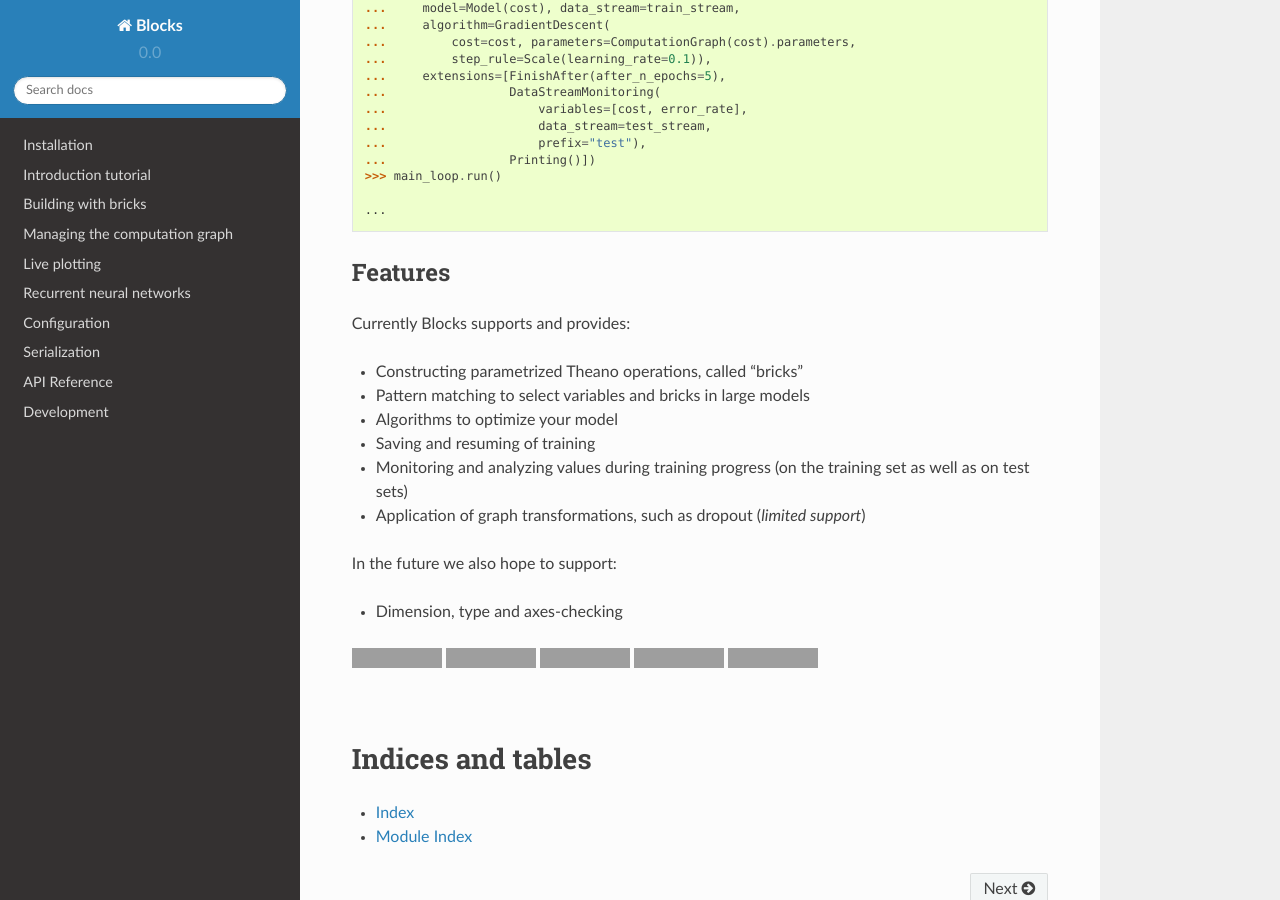
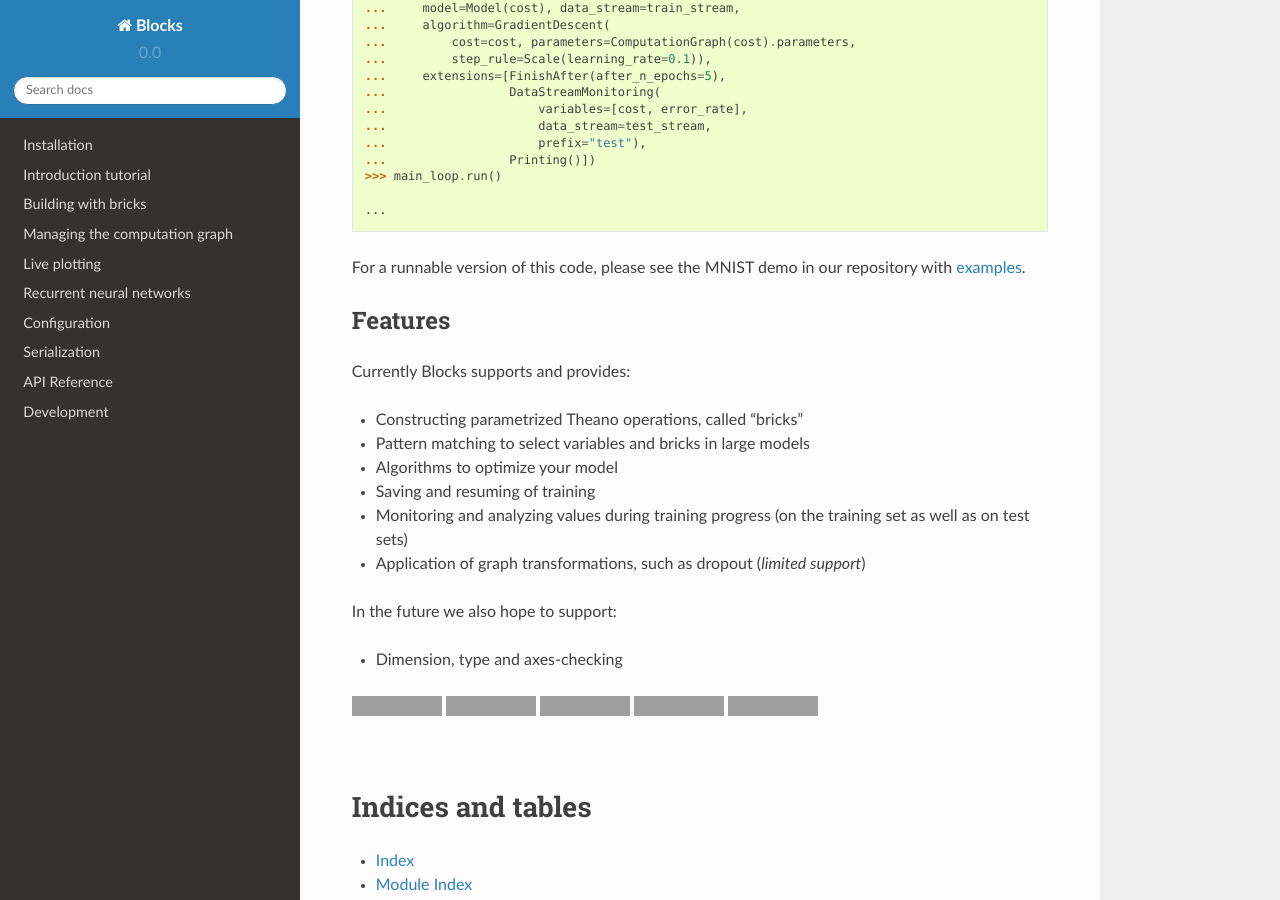
Before and after one commit to mila-iqia/blocks, a Sphinx documentation site: the page built from docs/index.rst, in a window 1280 px wide and 900 px high, scrolled down 1812 px. Built offline with Sphinx 7.4.7 and the Read the Docs theme 2.0.0, drawn with Linux system fonts in a browser that asks for light colours; grey boxes are pictures that could not be loaded.

Commit message:
Mention examples in the documentation as well.

```diff
--- a/docs/index.rst
+++ b/docs/index.rst
@@ -5,7 +5,8 @@ using Theano.
 
 Want to get try it out? Start by :doc:`installing <setup>` Blocks and having a
 look at the :ref:`quickstart <quickstart>` further down this page. Once you're
-hooked, try your hand at the :ref:`tutorials <tutorials>`.
+hooked, try your hand at the :ref:`tutorials <tutorials>` and the
+examples_.
 
 Blocks is developed in parallel with Fuel_, a dataset processing framework.
 
@@ -23,6 +24,7 @@ Blocks is developed in parallel with Fuel_, a dataset processing framework.
 .. _mailing list: https://groups.google.com/forum/#!forum/blocks-users
 .. _making a GitHub issue: https://github.com/mila-udem/blocks/issues/new
 .. _Fuel: https://github.com/mila-udem/fuel
+.. _examples: https://github.com/mila-udem/blocks-examples
 
 .. _tutorials:
 
@@ -118,6 +120,9 @@ And train!
 <BLANKLINE>
 ...
 
+For a runnable version of this code, please see the MNIST demo
+in our repository with examples_.
+
 Features
 --------
 
```
